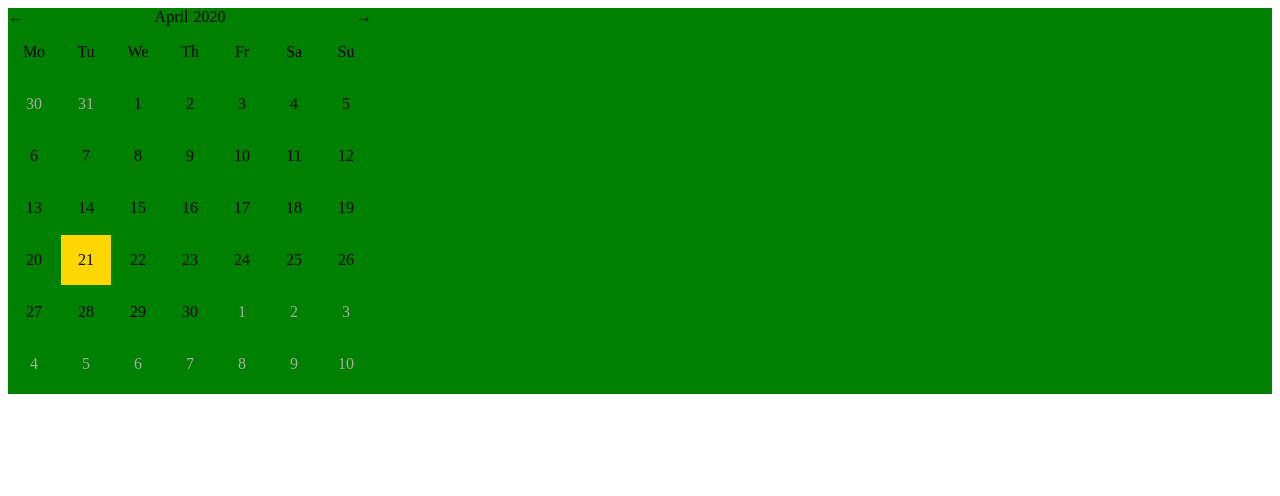
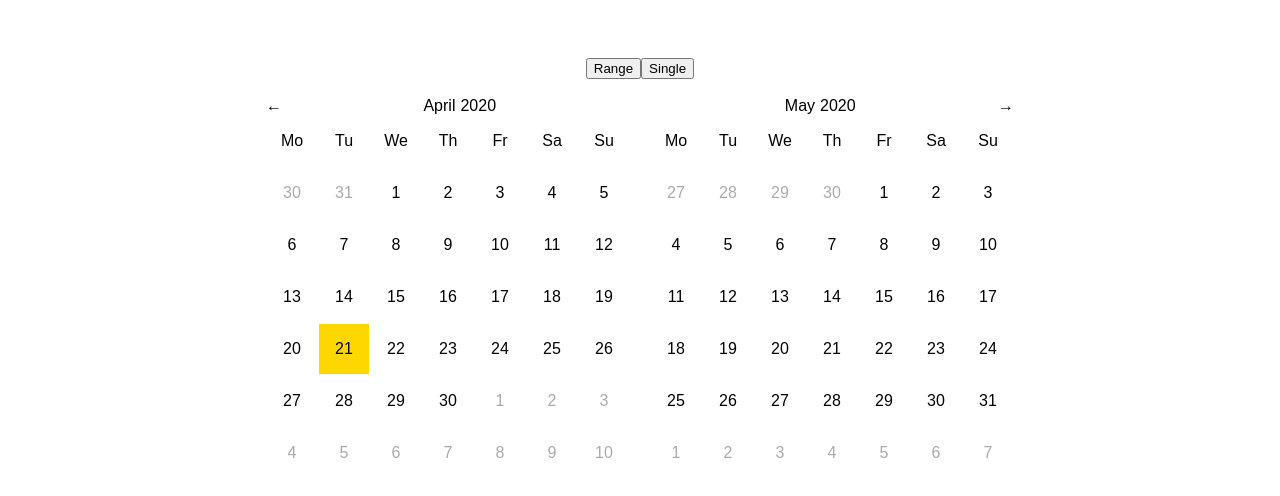
Before and after one commit to romanran/vue-simple-calendar, a Vue app: page / in a window 1280 px wide. Shown: the top 496 px of the page. Built offline with nearby package versions, Linux system fonts and the light colour scheme.

Commit message:
Tweak demo

```diff
--- a/package.json
+++ b/package.json
@@ -1,6 +1,6 @@
 {
   "name": "@romanran/vue-simple-calendar",
-  "version": "1.0.9",
+  "version": "1.10.0",
   "private": false,
   "main": "dist/vue-simple-calendar.umd.min.js",
   "repository": {
--- a/src/App.vue
+++ b/src/App.vue
@@ -1,16 +1,16 @@
 <template>
 	<div id="app">
-    <v-simple-calendar
-      :type="'single'"
-      :weekdayFormat="'cccccc'"
-      :value="selectedRange"
-      @change="changeValue"
-    ></v-simple-calendar>
+		<div>
+			<button @click="type = 'range'">Range</button>
+			<button @click="type = 'single'">Single</button>
+		</div>
+		<br />
+		<v-simple-calendar :type="type" :weekdayFormat="'cccccc'" :value="selectedRange" @change="changeValue"></v-simple-calendar>
 	</div>
 </template>
 
 <script>
-import VSimpleCalendar from "./v-simple-calendar";
+import VSimpleCalendar from './v-simple-calendar'
 export default {
 	components: {
 		VSimpleCalendar,
@@ -18,18 +18,21 @@ export default {
 	data() {
 		return {
 			selectedRange: [new Date()],
-    };
+			type: 'range',
+		}
 	},
 	methods: {
 		changeValue(value) {
-      this.selectedRange = value;
+			this.selectedRange = value
 		},
 	},
-};
+}
 </script>
 
 <style>
 #app {
-  background: green;
+	text-align: center;
+	padding: 50px;
+	font-family: Arial, Roboto;
 }
 </style>
```
Lines whose indentation alone changed are shown as unchanged.
